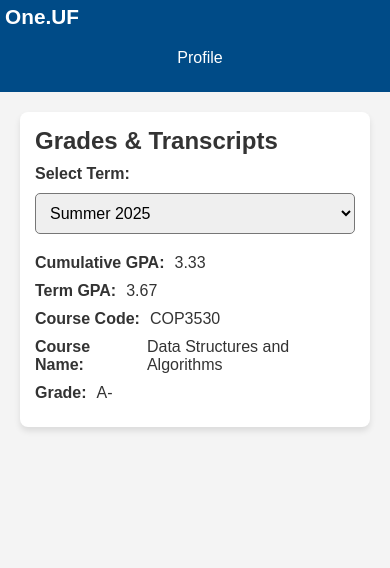
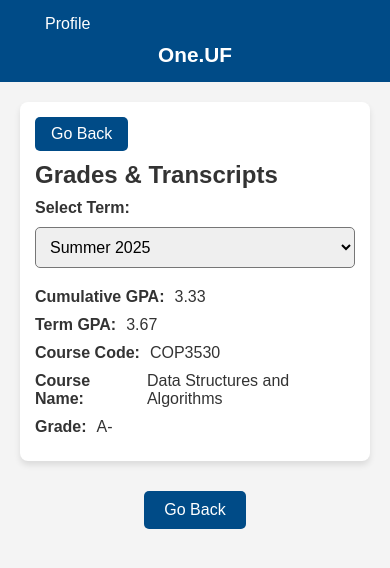
Before and after one commit to uf-cloud/grades, a plain HTML site: page index.html in a window 390 px wide. Drawn offline with Linux system fonts and the light colour scheme.

Commit message:
Add files via upload

```diff
--- a/index.html
+++ b/index.html
@@ -27,6 +27,13 @@
     <!-- Main Content Section -->
     <div class="content">
         <section class="grades">
+            <div style="text-align: left; margin-bottom: 10px;">
+                <button onclick="window.location.href='https://one.uf.edu';"
+                        style="padding: 8px 16px; font-size: 1rem; background-color: #004b87; color: white; border: none; border-radius: 5px; cursor: pointer;">
+                  Go Back
+                </button>
+              </div>
+
             <h2>Grades & Transcripts</h2>
             <p><strong>Select Term:</strong></p>
             <select id="term-dropdown" onchange="updateGrades()">
@@ -46,6 +53,13 @@
             </div>
         </section>
     </div>
+
+    <div style="text-align: center; margin: 20px;">
+        <button onclick="window.location.href='https://one.uf.edu';" style="padding: 10px 20px; font-size: 1rem; background-color: #004b87; color: white; border: none; border-radius: 5px; cursor: pointer;">
+          Go Back
+        </button>
+      </div>
+
 
     <script src="script.js"></script>
     <script>
--- a/style.css
+++ b/style.css
@@ -135,22 +135,27 @@
 /* Mobile responsiveness */
 @media (max-width: 768px) {
     header {
-        flex-direction: column;
-        text-align: center;
+        flex-direction: row;
+        flex-wrap: wrap;
+        justify-content: center;
+        align-items: center;
         padding: 10px;
     }
 
     h1 {
         font-size: 1.3rem;
-        margin-left: 0;
-        text-align: right;
-        align-self: flex-end;
+        flex: 1 1 100%;
+        text-align: center;
+        margin-bottom: 10px;
     }
 
     .profile {
-        align-items: flex-end;
-        margin: 10px 0;
+        order: -1;
+        align-items: flex-start;
+        flex: 1 1 auto;
+        margin: 0 10px;
     }
+
 
     .profile img {
         width: 40px !important;
```
